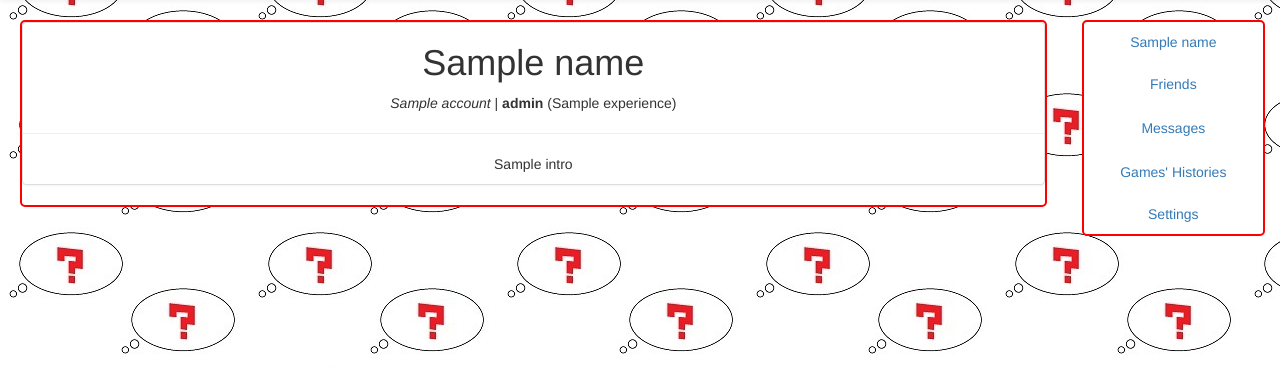
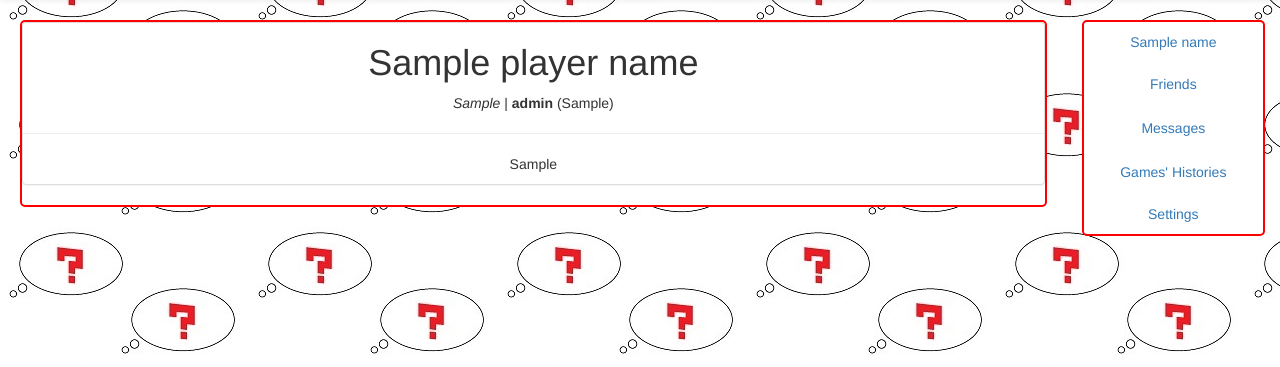
Before and after one commit to fishlinghu/QuizApp-WebApplication, a Python web app: template quizapp/quizapp/templates/info.html in a window 1280 px wide. Shown: the part 51-418 px from the top of the page. Run offline with Jinja, Linux system fonts and the light colour scheme; the template is opened without the code that fills it: most values are stand-ins (such as "Sample title", 1, 10 or a date in 2020); some libraries are stand-ins or nearby versions.

Commit message:
Info page sidebar fixed
info.html and info.py modified, so that player's name in sidebar now
does not change.

```diff
--- a/quizapp/quizapp/templates/info.html
+++ b/quizapp/quizapp/templates/info.html
@@ -13,12 +13,12 @@
 	<div class="col-md-10 main-inner">
 		<div class="content">
 			<div class="panel panel-default">
-				<h1>{{ name }}</h1>
+				<h1>{{ player_name }}</h1>
 				<p>
-					<em>{{ account }}</em> | <strong>{{ level }}</strong> ({{ experience }})
+					<em>{{ player_account }}</em> | <strong>{{ player_level }}</strong> ({{ player_experience }})
 				</p>
 				<hr>
-				<p>{{ intro }}</p>
+				<p>{{ player_intro }}</p>
 			</div>
 		</div>
 	</div>
```
Also changed, not shown: quizapp/quizapp/views/info.py (+7 -6 lines).
